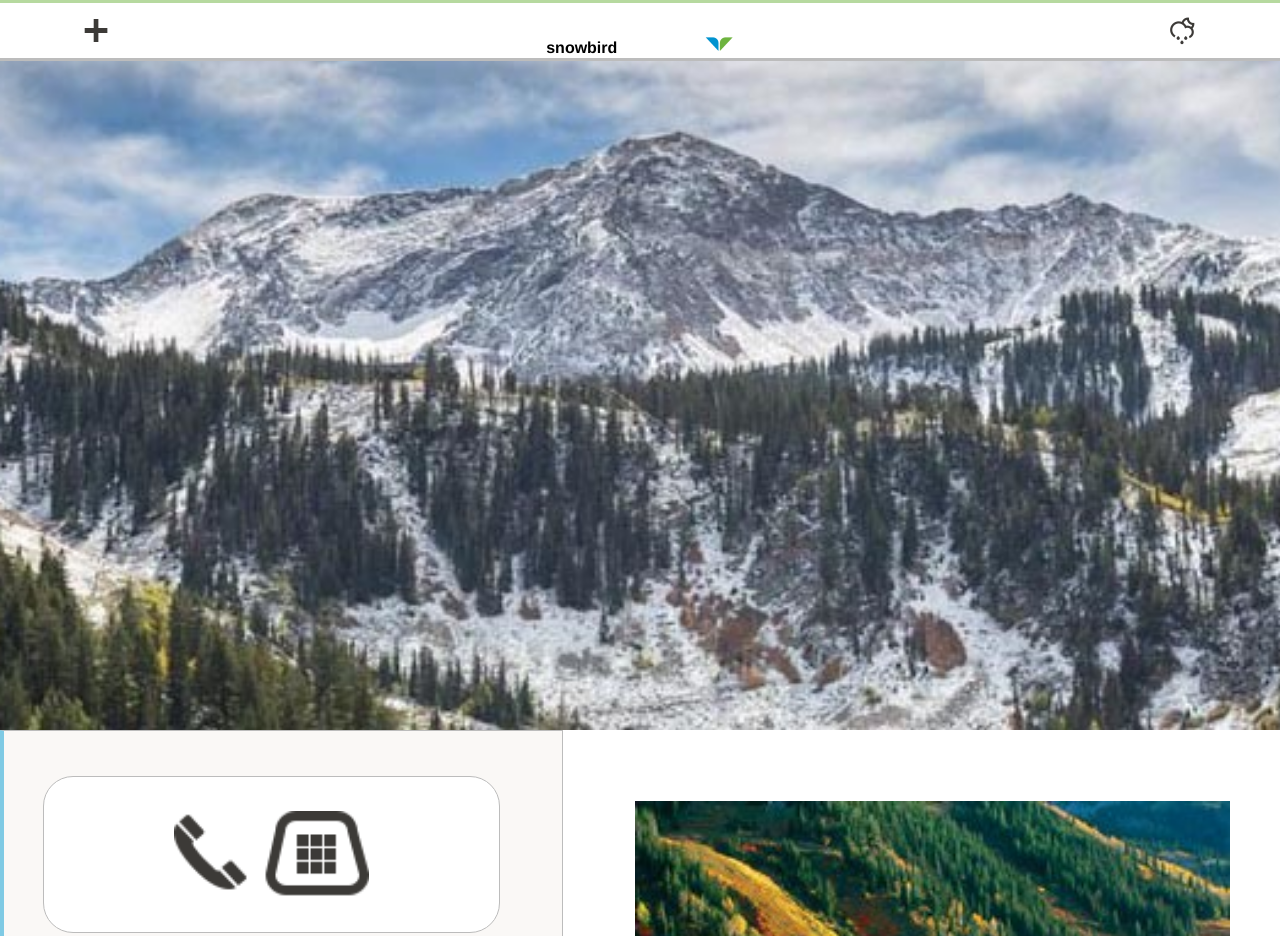
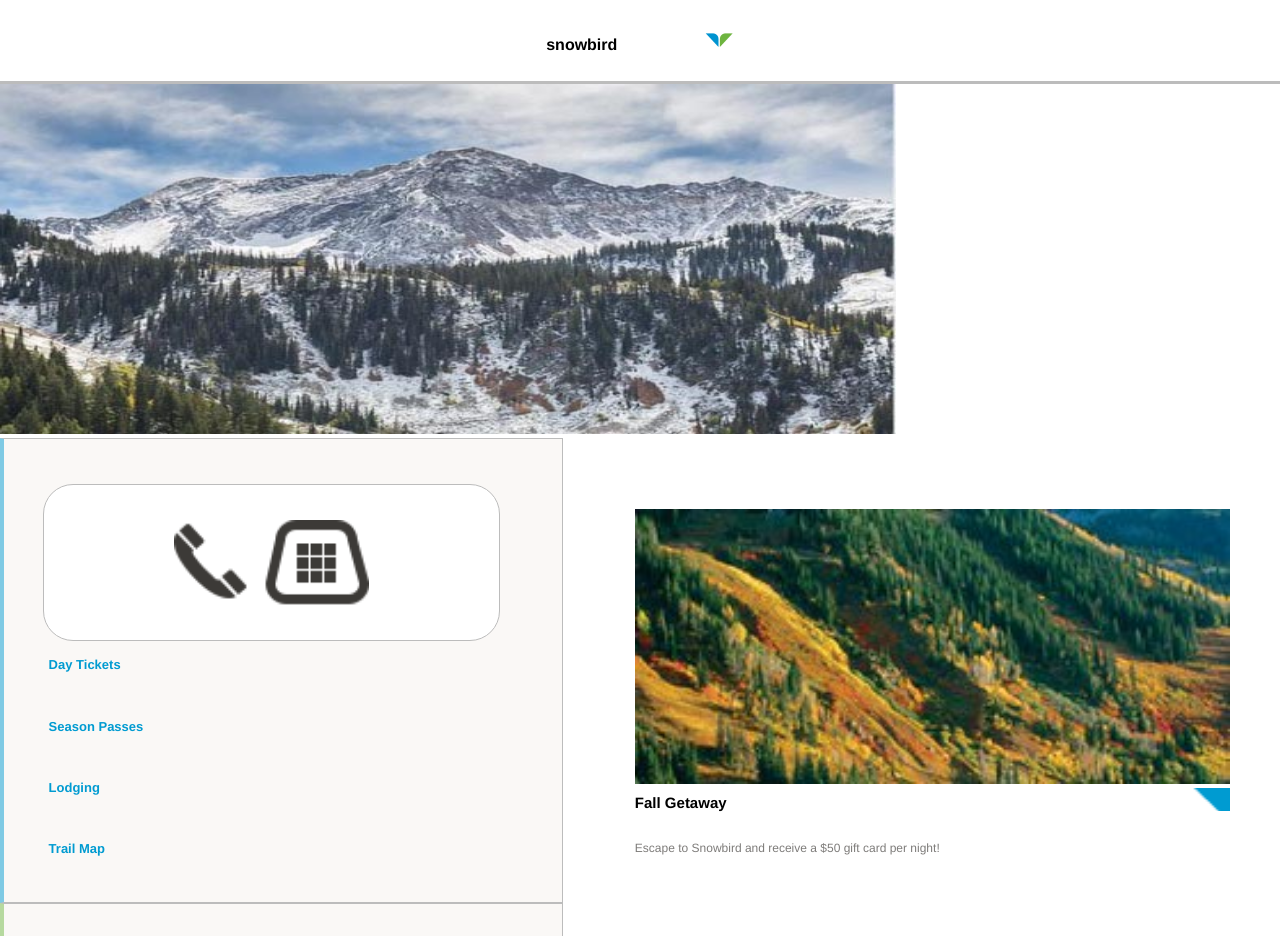
Before and after one commit to CwnRheswm/SnowbirdClone, a plain HTML site: page index.html in a window 1280 px wide. Shown: the top 936 px of the page. Drawn offline with Linux system fonts and the light colour scheme.

Commit message:
Prep for Large Size

```diff
--- a/index.html
+++ b/index.html
@@ -77,7 +77,9 @@
 		</div>
 	</div>
 	<div id="page">
-		<div class="welcomeImg"></div>
+		<div class="welcomeImg">
+			<img src="Images/welcome_mobile.jpg">
+		</div>
 		<div class="frontPage">
 			<div class="leftCol">
 				<div class="blueSection">
--- a/snowbird.css
+++ b/snowbird.css
@@ -565,9 +565,7 @@ Page Plotting
 */
 #page{
 	display: block;
-	/*height: auto;
-	margin-top:13%;
-	min-height:100% !important;*/
+	margin-top:7vh;
 	overflow: hidden;
 	position: relative;
 	transition: margin-top 2s ease;
@@ -587,15 +585,15 @@ h4{
 	font-size: .5rem;
 }
 #page.opened{
-	margin-top:84%;
+	margin-top:76%;
 }
-#page .welcomeImg{
-	background: url("Images/welcome_mobile.jpg") no-repeat center;
+#page .welcomeImg img{
+	/*background: url("Images/welcome_mobile.jpg") no-repeat center;
 	background-size: cover;
 	border-collapse: collapse;
+	height:0;
+	padding-top:57%;*/
 	width:100%;
-	height:0;
-	padding-top:57%;
 }
 #page .frontPage{
 	overflow: hidden;
@@ -766,3 +764,21 @@ Footer Plotting
 	font-size: 1.2rem;
 	padding: 3% 0 0 5%;
 }
+
+@media (min-width: 600px){
+	#header{
+		position: relative;
+	}
+	#page{
+		margin-top: 0;
+		transition: margin-top 0s;
+	}
+	#page .welcomeImg{
+		width: 70%;
+		min-width:600px;
+	}
+	#page .welcomeImg img{
+		max-height: 350px;
+	}
+
+}
```
Also changed, not shown: setWeatherFromCookie.txt (added, +25 -0 lines), Images/wing_blue.png (added).
